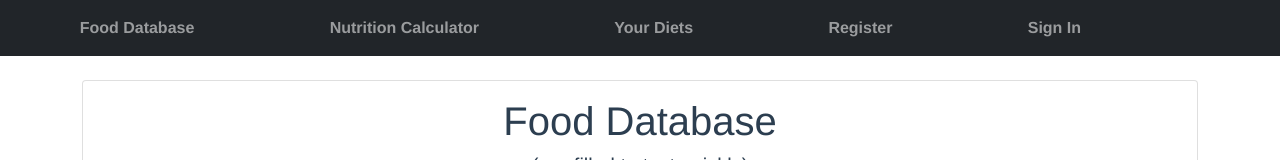
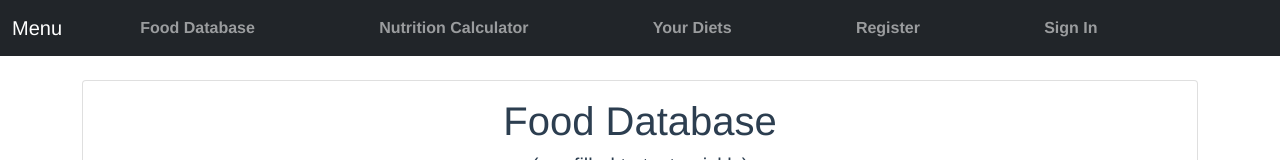
Before and after one commit to landenenglish/vue-firebase-diet-generator, a Vue app: page / in a window 1280 px wide. Shown: the top 160 px of the page. Built offline with nearby package versions, Linux system fonts and the light colour scheme; no server answers; the database is empty.

Commit message:
navbar styling

```diff
--- a/src/App.vue
+++ b/src/App.vue
@@ -1,6 +1,7 @@
 <template>
   <nav class="navbar navbar-expand-lg navbar-dark bg-dark">
     <div class="container-fluid">
+      <a class="navbar-brand" href="#">Menu</a>
       <button
         class="navbar-toggler"
         type="button"
@@ -102,6 +103,10 @@ ul {
   font-weight: bold;
 }
 
+nav a {
+  text-align: center;
+}
+
 /* #navbarSupportedContent {
   display: flex;
   justify-content: center;
```
